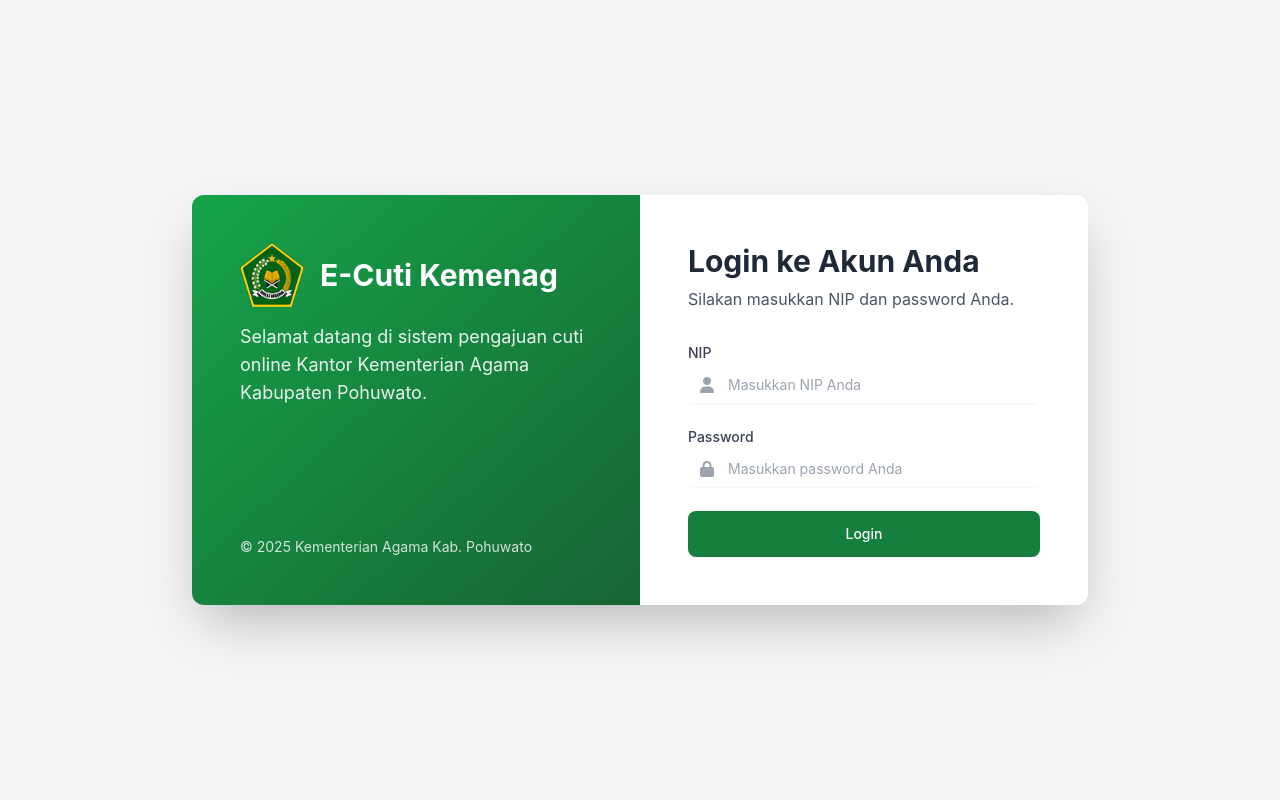
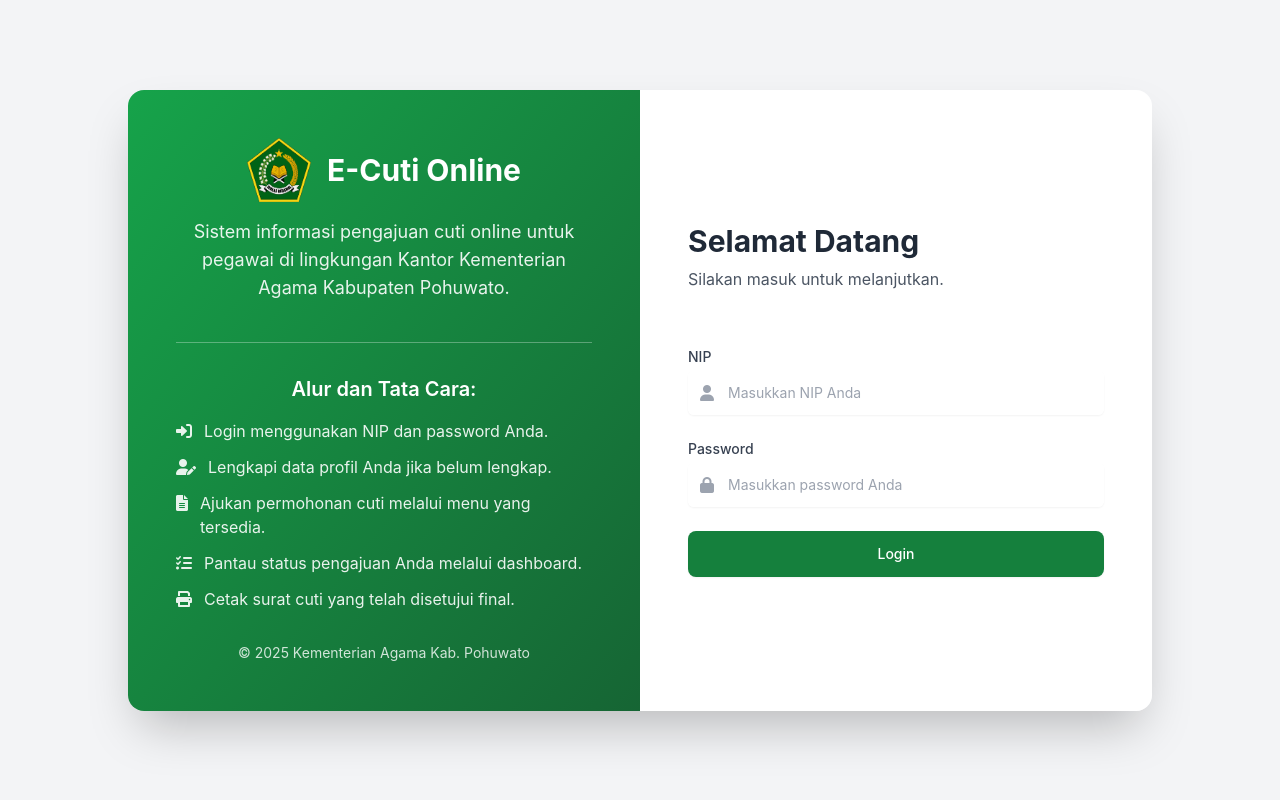
Before and after one commit to sosmed23/ecuti-kemenag, a Django app: page / in a window 1280 px wide. Run offline with Django 5.2, Linux system fonts and the light colour scheme; some libraries are stand-ins or nearby versions.

Commit message:
penyesuaian halaman login

```diff
--- a/templates/login.html
+++ b/templates/login.html
@@ -4,29 +4,60 @@
 {% block title %}Login - E-Cuti Kemenag{% endblock %}
 
 {% block content_full %}
-<div class="min-h-screen bg-gray-100 flex items-center justify-center">
-    <div class="flex w-full max-w-4xl rounded-xl shadow-2xl overflow-hidden m-4">
+<div class="min-h-screen bg-gray-100 flex items-center justify-center p-4">
+    <div class="flex w-full max-w-5xl rounded-2xl shadow-2xl overflow-hidden">
 
         <!-- Kolom Kiri: Branding & Informasi -->
-        <div class="hidden md:flex w-1/2 bg-gradient-to-br from-green-600 to-green-800 p-12 text-white flex-col justify-between">
-            <div>
-                <div class="flex items-center space-x-4">
+        <div class="hidden md:flex w-1/2 bg-gradient-to-br from-green-600 to-green-800 p-12 text-white flex-col">
+            <!-- Bagian Atas: Logo & Judul -->
+            <div class="text-center">
+                <div class="flex justify-center items-center space-x-4">
                     <img src="{% static 'images/logo.png' %}" alt="Logo Kemenag" class="h-16 w-16">
-                    <h1 class="text-3xl font-bold">E-Cuti Kemenag</h1>
+                    <h1 class="text-3xl font-bold">E-Cuti Online</h1>
                 </div>
                 <p class="mt-4 text-lg opacity-90">
-                    Selamat datang di sistem pengajuan cuti online Kantor Kementerian Agama Kabupaten Pohuwato.
+                    Sistem informasi pengajuan cuti online untuk pegawai di lingkungan Kantor Kementerian Agama Kabupaten Pohuwato.
                 </p>
             </div>
-            <div class="mt-8 text-sm opacity-80">
+
+            <!-- Bagian Bawah: Alur Penggunaan Aplikasi -->
+            <div class="mt-10 pt-8 border-t border-white/30">
+                <h3 class="text-xl font-semibold mb-4 text-center">Alur dan Tata Cara:</h3>
+                <ul class="space-y-3 text-left text-base opacity-90">
+                    <li class="flex items-start">
+                        <i class="fas fa-sign-in-alt mt-1 mr-3"></i>
+                        <span>Login menggunakan NIP dan password Anda.</span>
+                    </li>
+                    <li class="flex items-start">
+                        <i class="fas fa-user-edit mt-1 mr-3"></i>
+                        <span>Lengkapi data profil Anda jika belum lengkap.</span>
+                    </li>
+                    <li class="flex items-start">
+                        <i class="fas fa-file-alt mt-1 mr-3"></i>
+                        <span>Ajukan permohonan cuti melalui menu yang tersedia.</span>
+                    </li>
+                    <li class="flex items-start">
+                        <i class="fas fa-tasks mt-1 mr-3"></i>
+                        <span>Pantau status pengajuan Anda melalui dashboard.</span>
+                    </li>
+                    <li class="flex items-start">
+                        <i class="fas fa-print mt-1 mr-3"></i>
+                        <span>Cetak surat cuti yang telah disetujui final.</span>
+                    </li>
+                </ul>
+            </div>
+
+            <div class="flex-grow"></div> <!-- Pendorong ke bawah -->
+
+            <div class="mt-8 text-center text-sm opacity-80">
                 <p>&copy; {% now "Y" %} Kementerian Agama Kab. Pohuwato</p>
             </div>
         </div>
 
         <!-- Kolom Kanan: Formulir Login -->
-        <div class="w-full md:w-1/2 bg-white p-8 md:p-12">
-            <h2 class="text-3xl font-bold text-gray-800 mb-2">Login ke Akun Anda</h2>
-            <p class="text-gray-600 mb-8">Silakan masukkan NIP dan password Anda.</p>
+        <div class="w-full md:w-1/2 bg-white p-8 md:p-12 flex flex-col justify-center">
+            <h2 class="text-3xl font-bold text-gray-800 mb-2">Selamat Datang</h2>
+            <p class="text-gray-600 mb-8">Silakan masuk untuk melanjutkan.</p>
 
             <!-- Menampilkan pesan error jika ada -->
             {% if form.errors %}
@@ -46,7 +77,7 @@
                         <div class="absolute inset-y-0 left-0 pl-3 flex items-center pointer-events-none">
                             <i class="fas fa-user text-gray-400"></i>
                         </div>
-                        <input type="text" name="username" id="id_username" class="focus:ring-green-500 focus:border-green-500 block w-full pl-10 sm:text-sm border-gray-300 rounded-md py-2" placeholder="Masukkan NIP Anda" required>
+                        <input type="text" name="username" id="id_username" class="focus:ring-green-500 focus:border-green-500 block w-full pl-10 sm:text-sm border-gray-300 rounded-md py-3" placeholder="Masukkan NIP Anda" required>
                     </div>
                 </div>
 
@@ -57,7 +88,7 @@
                         <div class="absolute inset-y-0 left-0 pl-3 flex items-center pointer-events-none">
                             <i class="fas fa-lock text-gray-400"></i>
                         </div>
-                        <input type="password" name="password" id="id_password" class="focus:ring-green-500 focus:border-green-500 block w-full pl-10 sm:text-sm border-gray-300 rounded-md py-2" placeholder="Masukkan password Anda" required>
+                        <input type="password" name="password" id="id_password" class="focus:ring-green-500 focus:border-green-500 block w-full pl-10 sm:text-sm border-gray-300 rounded-md py-3" placeholder="Masukkan password Anda" required>
                     </div>
                 </div>
 
```
